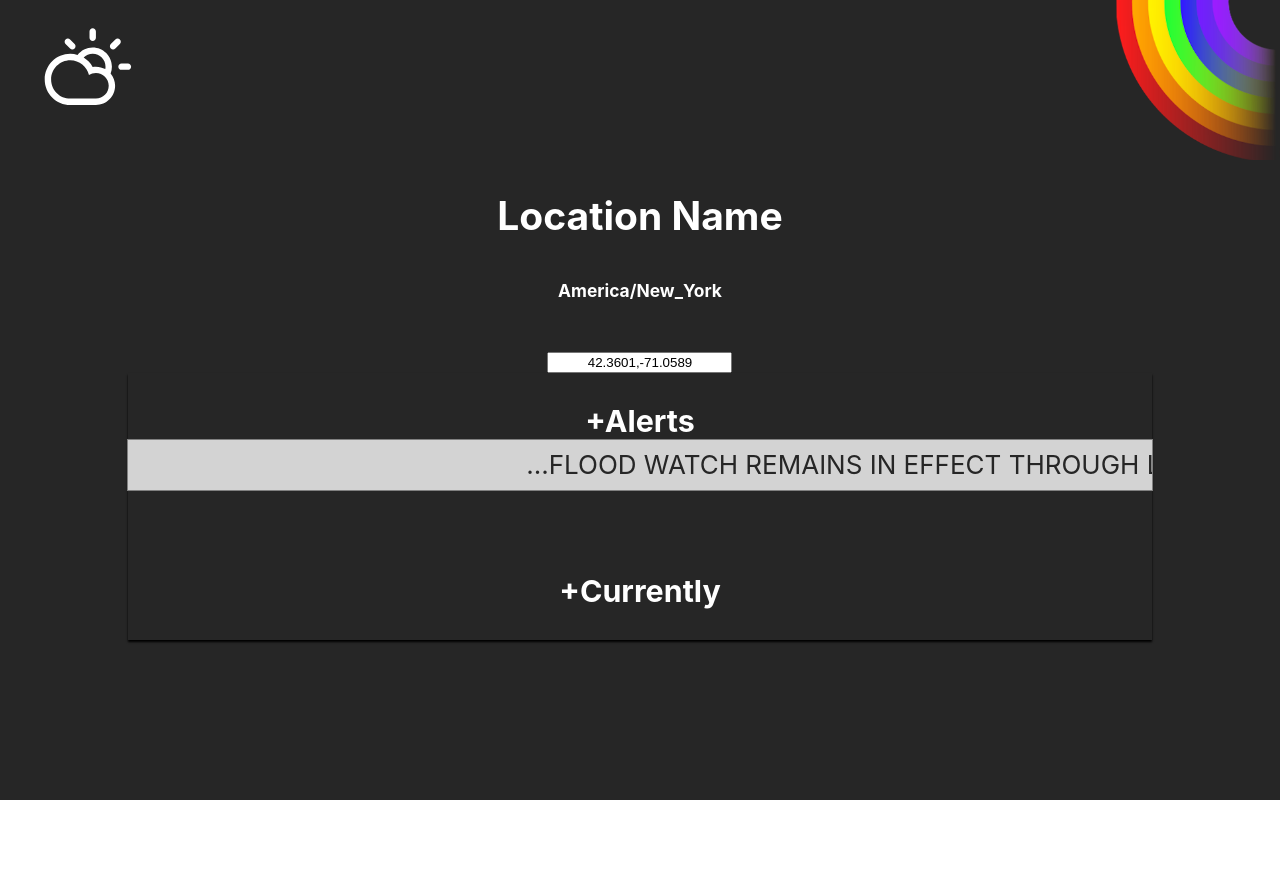
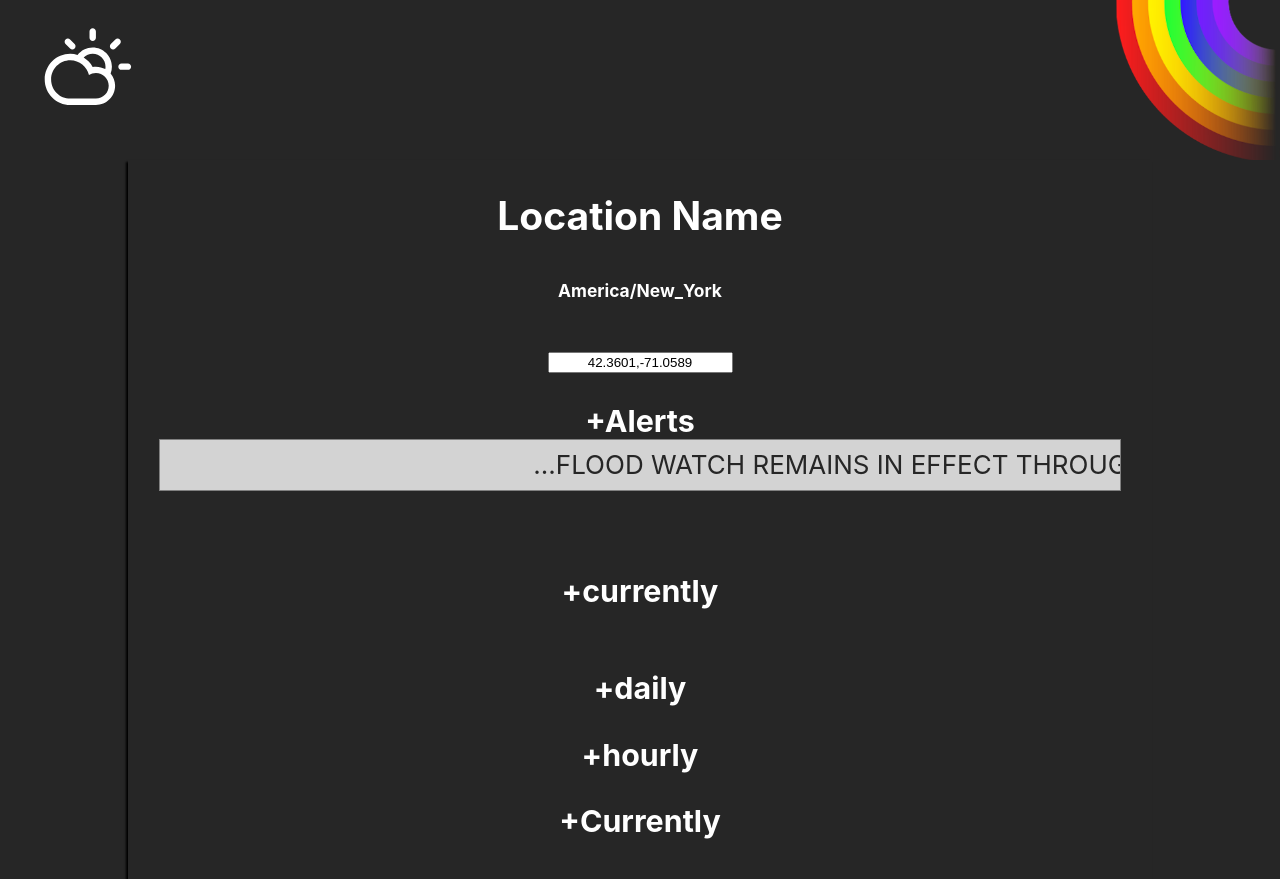
Before and after one commit to taidaid/weatherapp, a React (Create React App) app: page / in a window 1280 px wide. Before the commit the page ends 800 px from the top, so only its background shows below. Built offline with nearby package versions, Linux system fonts and the light colour scheme.

Commit message:
containerize forecast

```diff
--- a/src/components/Alerts/Alerts.css
+++ b/src/components/Alerts/Alerts.css
@@ -15,7 +15,7 @@
 
 .scroll-left {
 	height: 50px;
-  width: 80vw;
+	width: 75vw;
 	overflow: hidden;
 	text-overflow: ellipsis;
 	white-space: nowrap;
--- a/src/containers/App/App.css
+++ b/src/containers/App/App.css
@@ -12,6 +12,11 @@
 	padding-left: 5vw;
 }
 
+.App-body {
+	box-shadow: -2px 2px 2px black;
+	width: 80vw;
+}
+
 .App-logo {
 	height: 40vmin;
 	pointer-events: none;
--- a/src/containers/App/App.js
+++ b/src/containers/App/App.js
@@ -30,11 +30,13 @@
 			</header>
 			{/* Provides the input for finding a location's forecast
 			 */}
+			<div className="App-body">
 				<Location />
 				{/* Displays the forecast results for the given location
 				 */}
 				<Forecast />
 			</div>
+		</div>
 	);
 }
 
--- a/src/containers/Forecast/Forecast.css
+++ b/src/containers/Forecast/Forecast.css
@@ -1,5 +1,4 @@
 .forecast {
-	box-shadow: 0px 2px 2px black;
 	margin-bottom: 10px;
 	max-width: 80vw;
 }
--- a/src/containers/Forecast/Forecast.js
+++ b/src/containers/Forecast/Forecast.js
@@ -1,6 +1,7 @@
 import React, { useState } from "react";
 import Alerts from "../../components/Alerts/Alerts";
 import Currently from "../../components/Currently/Currently";
+import ForecastType from "../ForecastType/ForecastType";
 import sampleForecast from "../../assets/sample.json";
 import "./Forecast.css";
 
@@ -16,6 +17,9 @@
 	return (
 		<div className="forecast">
 			<Alerts forecast={forecast} />
+			<ForecastType forecast={forecast} forecastType="currently" />
+			<ForecastType forecast={forecast} forecastType="daily" />
+			<ForecastType forecast={forecast} forecastType="hourly" />
 			<Currently forecast={forecast} />
 		</div>
 	);
--- /dev/null
+++ b/src/containers/ForecastType/ForecastType.js
@@ -0,0 +1,39 @@
+import React, { useState } from "react";
+import "./ForecastType.css";
+
+const ForecastType = ({ forecast, forecastType }) => {
+	const [forecastExpand, setForecastExpand] = useState(false);
+	const getForecastAsArray = () => {
+		const forecastTypeArray = Object.keys(forecast[forecastType]).map(function(
+			key
+		) {
+			return [`${key}: `, forecast[forecastType][key]];
+		});
+
+		return forecastTypeArray;
+	};
+	const forecastDescription = getForecastAsArray();
+	return (
+		<div
+			className={forecastType}
+			key={forecastType}
+			onClick={() => setForecastExpand(!forecastExpand)}
+		>
+			<h3 key={forecastType} className={`${forecastType}-section-title`}>
+				{forecastExpand ? "-" : "+"}
+				{`${forecastType}`}
+			</h3>
+			<div key={forecastType} className={`${forecastType}-description`}>
+				{forecastExpand
+					? forecastDescription.map((descriptor, index) => (
+							<h5 className="descriptor" key={`${forecastType}${index}`}>
+								{descriptor}
+							</h5>
+					  ))
+					: ""}
+			</div>
+		</div>
+	);
+};
+
+export default ForecastType;
```
Also changed, not shown: src/components/Currently/Currently.css (indentation only), src/containers/ForecastType/ForecastType.css (added), 1 other file (tests, documents, lock files or other folders). Lines whose indentation alone changed are shown as unchanged.
